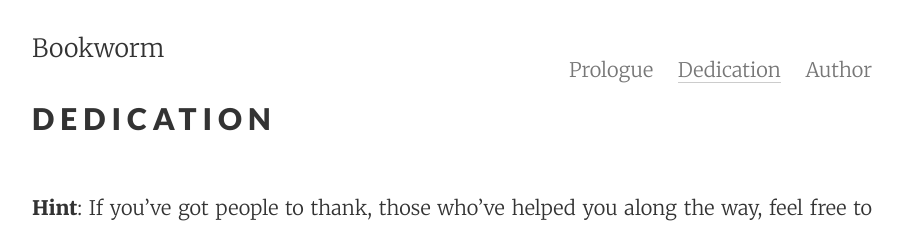
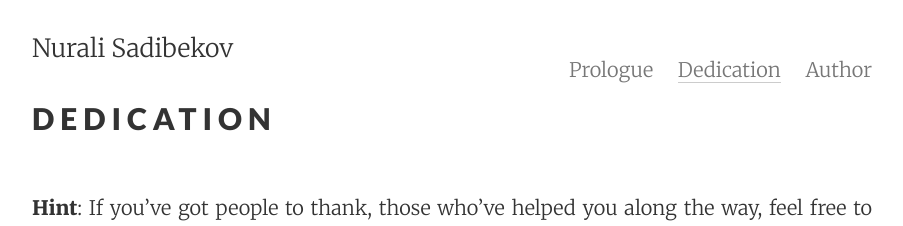
Before and after one commit to sadibekov/short-stories, a Jekyll site: the page built from _pages/dedication.md, in a window 1280 px wide. Shown: the top 226 px of the page, without its empty margins (188-1091 px from the left). Built offline with Jekyll 4.4.1, drawn with Linux system fonts in a browser that asks for light colours; emoji names are drawn with the system emoji font; some web fonts are replaced.

Commit message:
update: remove meta

```diff
--- a/_data/website.yml
+++ b/_data/website.yml
@@ -1,4 +1,4 @@
-title: Bookworm
+title: Nurali Sadibekov
 tagline: >-
   @kosalanuwan's version of how it all should have happened!
 description: >- # tagline can be a bit lengthy sometimes
--- a/_layouts/home.html
+++ b/_layouts/home.html
@@ -9,9 +9,9 @@ layout: default
     <div class="posts">
       {% for chapter in site.chapters %}
         <div class="post py3">
-          <p class="post-meta">
+          <!-- <p class="post-meta">
             #{{ forloop.index }}
-      	  </p>
+      	  </p> -->
           <a href="{{ chapter.url | relative_url }}" class="post-link"><h2 class="post-title caps">{{ chapter.title }}</h2></a>
           <span class="post-summary justify">
             {{ chapter.scene | default: chapter.excerpt }}
```
